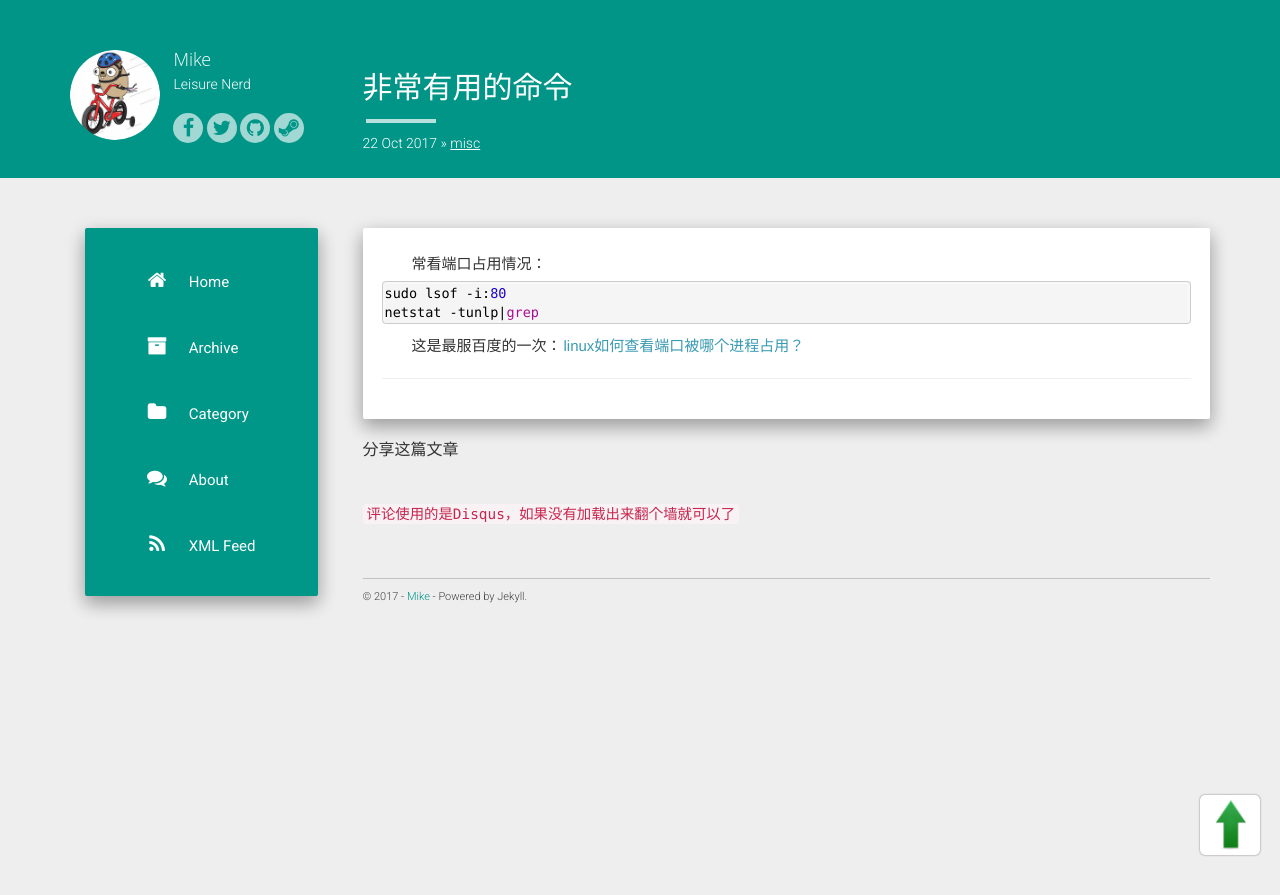
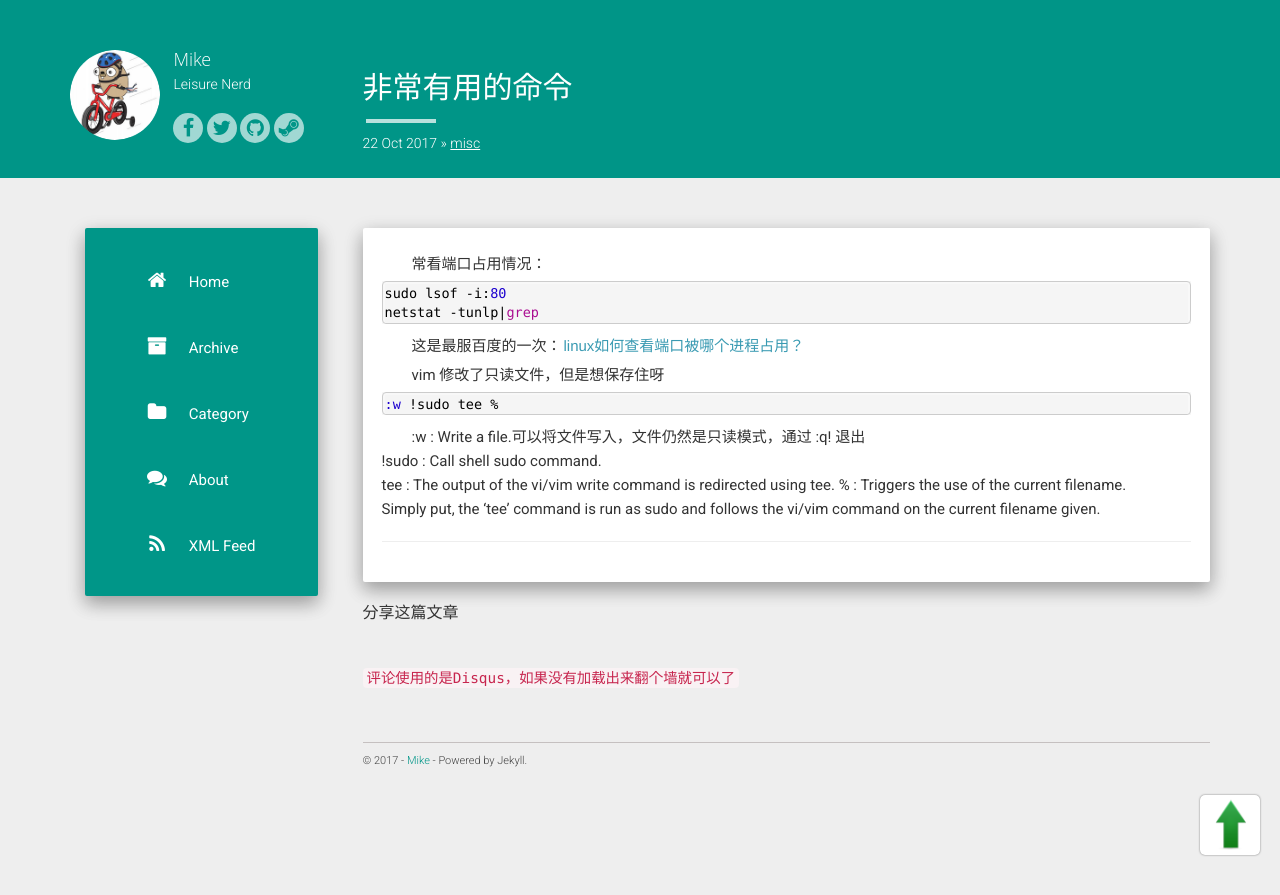
Before and after one commit to iampythoner/iampythoner.github.io, a Jekyll site: the page built from misc/useful_command.md, in a window 1280 px wide. Shown: the top 895 px of the page. Built offline with Jekyll 4.4.1, drawn with Linux system fonts in a browser that asks for light colours; nearby versions of some CDN libraries; comment, search, counter and statistics services are not loaded.

Commit message:
no message

````diff
--- a/misc/useful_command.md
+++ b/misc/useful_command.md
@@ -13,3 +13,15 @@ sudo lsof -i:80
 netstat -tunlp|grep
 ```
 这是最服百度的一次：<a href="https://jingyan.baidu.com/article/546ae1853947b71149f28cb7.html" target='blank'>linux如何查看端口被哪个进程占用？</a>
+
+
+vim 修改了只读文件，但是想保存住呀
+
+```
+:w !sudo tee %
+```
+:w : Write a file.可以将文件写入，文件仍然是只读模式，通过 :q! 退出<br>
+!sudo : Call shell sudo command.<br>
+tee : The output of the vi/vim write command is redirected using tee.
+% : Triggers the use of the current filename.<br>
+Simply put, the ‘tee’ command is run as sudo and follows the vi/vim command on the current filename given.<br>
````
Also changed, not shown: _posts/2017-09-23-hash_table.md (+1 -1 lines).
